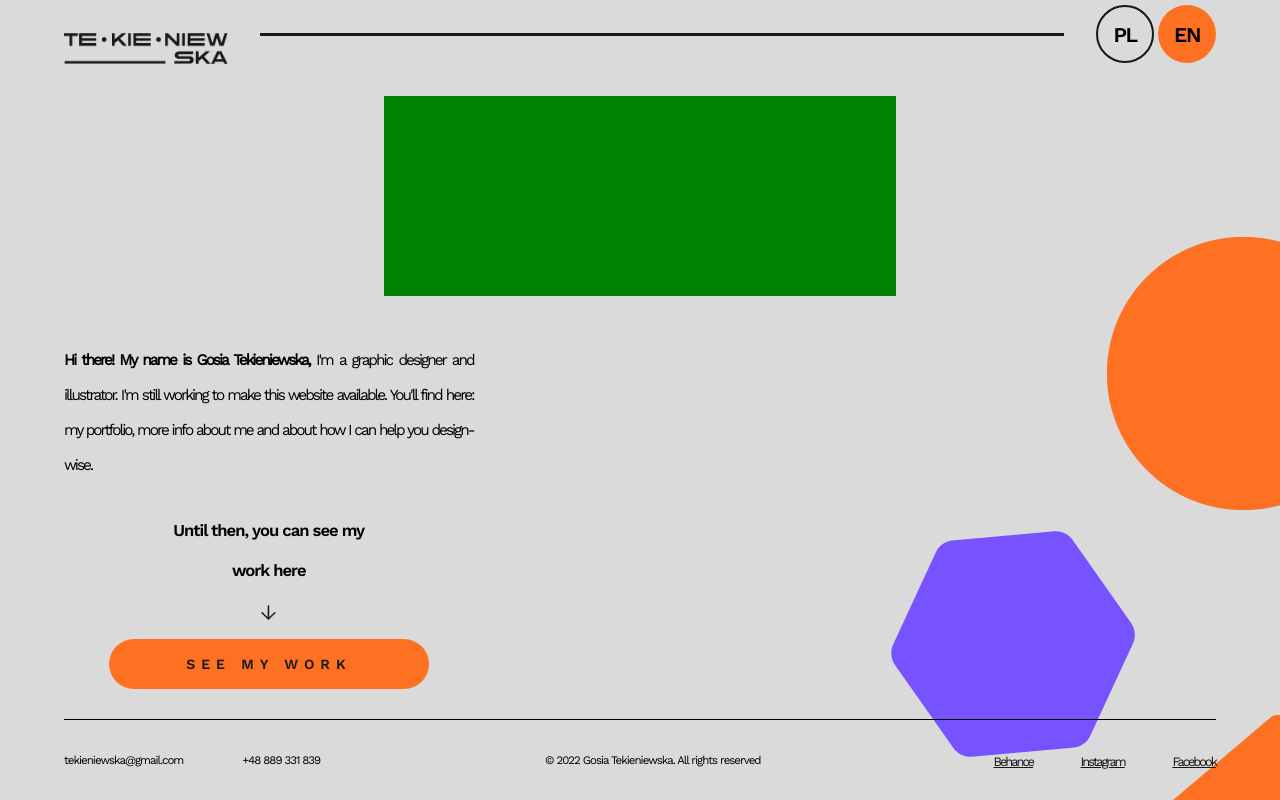
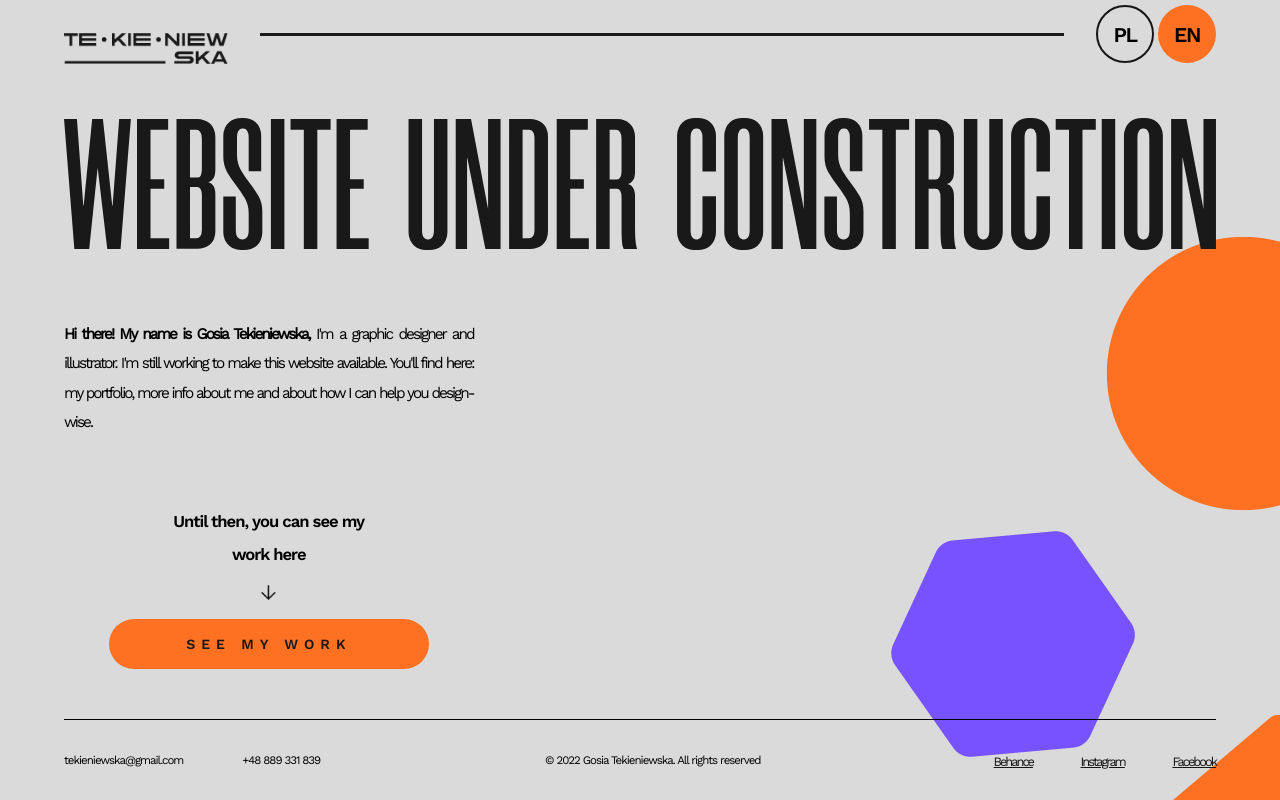
Before and after one commit to smoczynskiw/tekieniewskacom, a React (Create React App) app: page / in a window 1280 px wide. Built offline with nearby package versions, Linux system fonts and the light colour scheme.

Commit message:
add header images and some styling

```diff
--- a/src/components/Bio/Description.js
+++ b/src/components/Bio/Description.js
@@ -5,7 +5,7 @@ const StyledText = styled.p`
   font-family: WorkSans-Regular;
   font-size: ${({language}) => language === 'pl' ? '1.1vw' : '1.2vw'};
   letter-spacing: -2px;
-  line-height: 26.4pt;
+  line-height: 22pt;
   text-align: justify;
 `
 
--- a/src/components/Bio/SeeMyWork/SeeMyWork.js
+++ b/src/components/Bio/SeeMyWork/SeeMyWork.js
@@ -10,6 +10,7 @@ const StyledWrapper = styled.div`
   align-items: center;
   width: 32vw;
   height: 25vh;
+  margin-top: 5vh;
 `
 
 const SeeMyWork = ({ language }) => (
--- a/src/components/Bio/SeeMyWork/Text.js
+++ b/src/components/Bio/SeeMyWork/Text.js
@@ -8,7 +8,7 @@ const StyledWrapper = styled.div`
 const StyledHeader = styled.h2`
   font-family: WorkSans-SemiBold;
   font-size: 1.3vw;
-  line-height: 30pt;
+  line-height: 25pt;
   letter-spacing: -1px;
   text-align: center;
   margin: 0;
--- a/src/components/Header.js
+++ b/src/components/Header.js
@@ -1,22 +1,23 @@
 import styled from 'styled-components'
+import headerPL from '../images/headerPL.svg'
+import headerEN from '../images/headerEN.svg'
 
 const StyledWrapper = styled.div`
-  height: 25vh;
-  width: 90vw;
   display: flex;
-  justify-content: ${({language}) => language === 'pl' ? 'flex-start' : 'center'}
+  justify-content: ${({ language }) => language === 'pl' ? 'flex-start' : 'center'};
+  width: ${({ language }) => language === 'pl' && '65%'};
 `
 
-const StyledImage = styled.div`
-  width: 40vw;
-  height: 100%;
-  background-color: green;
+const StyledImage = styled.img`
+  width: 100%;
 `
 
 const Header = ({ language }) => {
+  const headerImage = language === 'pl' ? headerPL : headerEN
+
   return (
     <StyledWrapper language={language}>
-      <StyledImage />
+      <StyledImage src={headerImage} alt='header'/>
     </StyledWrapper>
   )
 }
```
Also changed, not shown: src/images/headerEN.svg (added), src/images/headerPL.svg (added).
